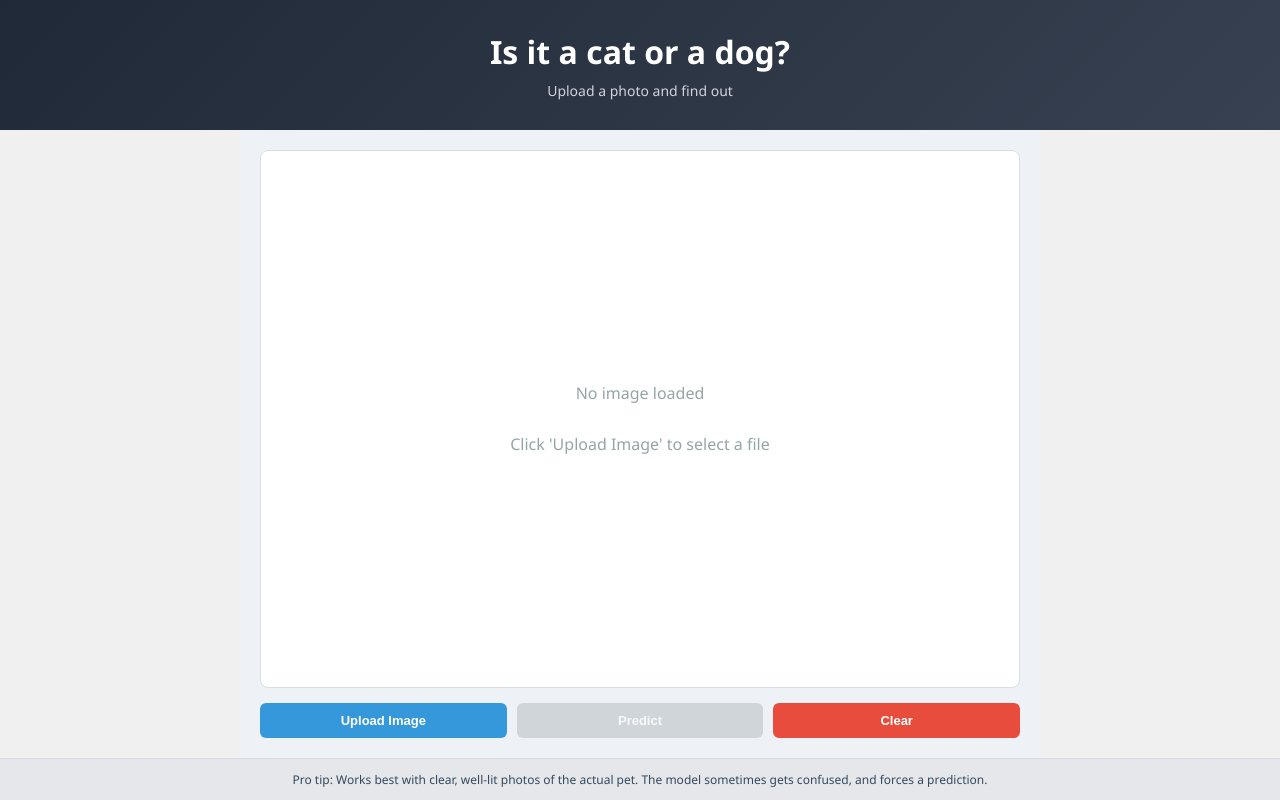
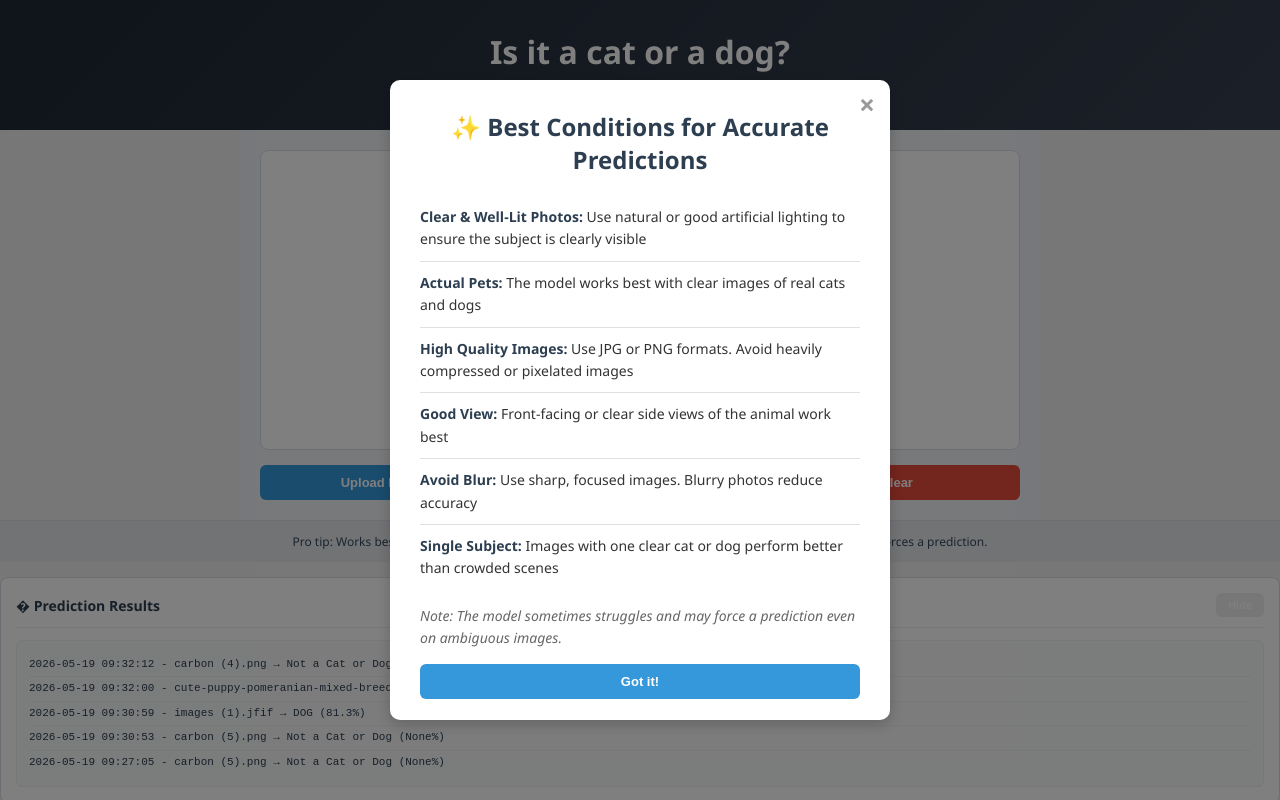
Before and after one commit to Yeonioi/CatvsDog, a Flask app: page / in a window 1280 px wide. Run offline with Flask 3, Linux system fonts and the light colour scheme.

Commit message:
Prompt on launch||Logs added

```diff
--- a/app.py
+++ b/app.py
@@ -3,14 +3,33 @@ Cat vs Dog vs Other Classifier — Flask Web App (3-class)
 """
 
 from flask import Flask, render_template, request, jsonify
+from flask_sqlalchemy import SQLAlchemy
 from PIL import Image, ImageEnhance
 import numpy as np
 from tensorflow import keras
 import os
 import io
+import logging
+from datetime import datetime
 
 app = Flask(__name__)
 app.config['MAX_CONTENT_LENGTH'] = 16 * 1024 * 1024  # 16 MB
+
+# ── Database Config ──────────────────────────────────────────────────────────
+app.config['SQLALCHEMY_DATABASE_URI'] = 'sqlite:///predictions.db'
+app.config['SQLALCHEMY_TRACK_MODIFICATIONS'] = False
+db = SQLAlchemy(app)
+
+# ── Logging Config ───────────────────────────────────────────────────────────
+logging.basicConfig(
+    level=logging.INFO,
+    format='%(asctime)s - %(name)s - %(levelname)s - %(message)s',
+    handlers=[
+        logging.FileHandler('app.log'),
+        logging.StreamHandler()
+    ]
+)
+logger = logging.getLogger(__name__)
 
 # ── Config (must match train.py) ─────────────────────────────────────────────
 IMG_SIZE       = 128
@@ -28,13 +47,32 @@ UNCERTAIN_MARGIN  = 0.15   # top-2 gap below this → "uncertain"
 OTHER_THRESHOLD   = 0.35   # at or below this → default to "other" (no confidence bar)
 TTA_RUNS          = 6      # 1 clean + 5 augmented (batched in one predict call)
 
+# ── Database Model ───────────────────────────────────────────────────────────
+class Prediction(db.Model):
+    id = db.Column(db.Integer, primary_key=True)
+    timestamp = db.Column(db.DateTime, default=datetime.utcnow)
+    filename = db.Column(db.String(255))
+    predicted_class = db.Column(db.String(50))
+    confidence = db.Column(db.Float)
+    all_probs = db.Column(db.JSON)  # Store all class probabilities
+
+    def __repr__(self):
+        return f'<Prediction {self.predicted_class} {self.confidence}%>'
+
 # ── Load model ───────────────────────────────────────────────────────────────
 model = None
 if os.path.exists(MODEL_PATH):
     model = keras.models.load_model(MODEL_PATH)
     print(f"Model loaded from {MODEL_PATH}")
+    logger.info(f"Model loaded from {MODEL_PATH}")
 else:
     print(f"Model not found at '{MODEL_PATH}'. Run train.py first.")
+    logger.warning(f"Model not found at '{MODEL_PATH}'. Run train.py first.")
+
+# Create database tables on first run
+with app.app_context():
+    db.create_all()
+    logger.info("Database tables initialized")
 
 
 # ── Preprocessing ─────────────────────────────────────────────────────────────
@@ -111,6 +149,7 @@ def make_other_response():
 # ── Routes ────────────────────────────────────────────────────────────────────
 @app.route('/')
 def index():
+    logger.info("Index page accessed")
     return render_template('index.html')
 
 
@@ -218,6 +257,19 @@ def predict():
             for i in range(len(CLASS_NAMES))
         }
 
+        # Save prediction to database
+        prediction = Prediction(
+            filename=file.filename,
+            predicted_class=result['label'],
+            confidence=result['confidence'],
+            all_probs=all_probs
+        )
+        db.session.add(prediction)
+        db.session.commit()
+
+        # Log prediction
+        logger.info(f"Prediction saved: {file.filename} → {result['label']} (confidence: {result['confidence']}%)")
+
         return jsonify({
             'success':    True,
             'label':      result['label'],
@@ -228,8 +280,63 @@ def predict():
         })
 
     except Exception as e:
+        logger.error(f"Prediction error: {str(e)}")
+        logger.error(f"Prediction error: {str(e)}")
         return jsonify({'error': f'Server error: {str(e)}', 'success': False}), 500
 
 
+# ── History & Stats Endpoints ────────────────────────────────────────────────
+@app.route('/history')
+def history():
+    """View recent predictions (JSON)"""
+    try:
+        predictions = Prediction.query.order_by(Prediction.timestamp.desc()).limit(50).all()
+        logger.info(f"Retrieved {len(predictions)} predictions from history")
+        return jsonify([{
+            'id': p.id,
+            'timestamp': p.timestamp.isoformat(),
+            'filename': p.filename,
+            'class': p.predicted_class,
+            'confidence': p.confidence,
+            'all_probs': p.all_probs
+        } for p in predictions])
+    except Exception as e:
+        logger.error(f"History retrieval error: {str(e)}")
+        return jsonify({'error': f'Failed to retrieve history: {str(e)}', 'success': False}), 500
+
+
+@app.route('/stats')
+def stats():
+    """Get classification statistics"""
+    try:
+        stats_dict = {}
+        for class_name in CLASS_NAMES:
+            count = Prediction.query.filter_by(predicted_class=class_name).count()
+            stats_dict[class_name] = count
+
+        total = sum(stats_dict.values())
+        stats_dict['total'] = total
+        logger.info(f"Stats retrieved: {stats_dict}")
+        return jsonify(stats_dict)
+    except Exception as e:
+        logger.error(f"Stats retrieval error: {str(e)}")
+        return jsonify({'error': f'Failed to retrieve stats: {str(e)}', 'success': False}), 500
+
+
+@app.route('/logs')
+def get_logs():
+    """Get recent prediction results from database"""
+    try:
+        predictions = Prediction.query.order_by(Prediction.timestamp.desc()).limit(50).all()
+        logs = []
+        for p in predictions:
+            log_entry = f"{p.timestamp.strftime('%Y-%m-%d %H:%M:%S')} - {p.filename} → {p.predicted_class} ({p.confidence}%)"
+            logs.append(log_entry)
+        return jsonify({'logs': logs})
+    except Exception as e:
+        return jsonify({'logs': []})  # Return empty logs on error
+
+
 if __name__ == '__main__':
+    logger.info("Starting Flask app on port 5000")
     app.run(debug=True, port=5000)
--- a/requirements.txt
+++ b/requirements.txt
@@ -3,5 +3,6 @@ keras>=3.0.0
 numpy>=1.24.0
 pillow>=10.0.0
 flask>=3.0.0
+flask-sqlalchemy>=3.0.0
 scipy>=1.11.0
 scikit-learn>=1.3.0
--- a/static/script.js
+++ b/static/script.js
@@ -10,8 +10,84 @@ const resultLabel = document.getElementById('resultLabel');
 const confidenceLabel = document.getElementById('confidenceLabel');
 const confidenceBar = document.getElementById('confidenceBar');
 const messageLabel = document.getElementById('messageLabel');
+const logsContainer = document.getElementById('logsContainer');
+const toggleLogsBtn = document.getElementById('toggleLogsBtn');
 
 let currentImage = null;
+let logsVisible = true;
+
+// Fetch and display logs
+async function updateLogs() {
+    try {
+        const response = await fetch('/logs');
+        const data = await response.json();
+
+        if (data.logs && data.logs.length > 0) {
+            let html = '';
+            data.logs.forEach(log => {
+                let className = 'logs-entry';
+                if (log.includes('ERROR')) {
+                    className += ' logs-entry-error';
+                } else if (log.includes('WARNING')) {
+                    className += ' logs-entry-warning';
+                } else if (log.includes('INFO')) {
+                    className += ' logs-entry-info';
+                }
+                html += `<div class="${className}">${escapeHtml(log)}</div>`;
+            });
+            logsContainer.innerHTML = html;
+            // Auto-scroll to bottom
+            logsContainer.scrollTop = logsContainer.scrollHeight;
+        } else {
+            logsContainer.innerHTML = '<div class="logs-loading">No logs yet</div>';
+        }
+    } catch (error) {
+        logsContainer.innerHTML = `<div class="logs-loading">Error loading logs: ${error.message}</div>`;
+    }
+}
+
+// Escape HTML to prevent injection
+function escapeHtml(text) {
+    const div = document.createElement('div');
+    div.textContent = text;
+    return div.innerHTML;
+}
+
+// Toggle logs visibility
+toggleLogsBtn.addEventListener('click', () => {
+    logsVisible = !logsVisible;
+    logsContainer.style.display = logsVisible ? 'block' : 'none';
+    toggleLogsBtn.textContent = logsVisible ? 'Hide' : 'Show';
+});
+
+// Show conditions modal on page load
+window.addEventListener('load', () => {
+    const conditionsModal = document.getElementById('conditionsModal');
+    const closeBtn = document.querySelector('.close-btn');
+    const closeModalBtn = document.getElementById('closeModalBtn');
+
+    // Show modal
+    conditionsModal.style.display = 'flex';
+
+    // Close modal functions
+    const closeModal = () => {
+        conditionsModal.style.display = 'none';
+    };
+
+    closeBtn.addEventListener('click', closeModal);
+    closeModalBtn.addEventListener('click', closeModal);
+
+    // Close modal when clicking outside of it
+    window.addEventListener('click', (event) => {
+        if (event.target === conditionsModal) {
+            closeModal();
+        }
+    });
+
+    // Load logs initially and set auto-refresh
+    updateLogs();
+    setInterval(updateLogs, 2000); // Refresh logs every 2 seconds
+});
 
 // Upload button click
 uploadBtn.addEventListener('click', () => {
@@ -78,6 +154,9 @@ predictBtn.addEventListener('click', async () => {
 
             messageLabel.textContent = data.message;
             resultFrame.style.display = 'block';
+
+            // Update logs after prediction
+            updateLogs();
         } else {
             alert('Error: ' + data.error);
         }
--- a/static/style.css
+++ b/static/style.css
@@ -134,6 +134,77 @@ body {
     background-color: #c0392b;
 }
 
+.btn-small {
+    padding: 6px 12px;
+    font-size: 11px;
+    min-width: auto;
+    flex: none;
+}
+
+/* Logs Panel */
+.logs-panel {
+    background: white;
+    border: 1px solid #d7dde5;
+    border-radius: 8px;
+    padding: 15px;
+    margin-top: 15px;
+}
+
+.logs-header {
+    display: flex;
+    justify-content: space-between;
+    align-items: center;
+    margin-bottom: 12px;
+    padding-bottom: 10px;
+    border-bottom: 1px solid #ecf0f1;
+}
+
+.logs-header h3 {
+    margin: 0;
+    font-size: 14px;
+    color: #2c3e50;
+}
+
+.logs-container {
+    background-color: #f8f9fa;
+    border: 1px solid #ecf0f1;
+    border-radius: 6px;
+    padding: 12px;
+    font-family: 'Courier New', monospace;
+    font-size: 11px;
+    color: #2c3e50;
+    max-height: 250px;
+    overflow-y: auto;
+    line-height: 1.4;
+}
+
+.logs-loading {
+    color: #95a5a6;
+    text-align: center;
+    padding: 20px;
+}
+
+.logs-entry {
+    padding: 4px 0;
+    border-bottom: 1px solid #ecf0f1;
+}
+
+.logs-entry:last-child {
+    border-bottom: none;
+}
+
+.logs-entry-info {
+    color: #3498db;
+}
+
+.logs-entry-warning {
+    color: #f39c12;
+}
+
+.logs-entry-error {
+    color: #e74c3c;
+}
+
 /* Result Frame */
 .result-frame {
     background: white;
@@ -227,3 +298,76 @@ body {
         opacity: 0.5;
     }
 }
+
+/* Modal Styles */
+.modal {
+    display: flex;
+    position: fixed;
+    z-index: 1000;
+    left: 0;
+    top: 0;
+    width: 100%;
+    height: 100%;
+    background-color: rgba(0, 0, 0, 0.5);
+    align-items: center;
+    justify-content: center;
+}
+
+.modal-content {
+    background-color: #fff;
+    padding: 30px;
+    border-radius: 10px;
+    max-width: 500px;
+    width: 90%;
+    box-shadow: 0 4px 15px rgba(0, 0, 0, 0.2);
+    position: relative;
+    max-height: 80vh;
+    overflow-y: auto;
+}
+
+.close-btn {
+    position: absolute;
+    right: 15px;
+    top: 10px;
+    font-size: 28px;
+    font-weight: bold;
+    color: #999;
+    cursor: pointer;
+    line-height: 1;
+}
+
+.close-btn:hover {
+    color: #333;
+}
+
+.modal-content h2 {
+    margin: 0 0 20px 0;
+    color: #2c3e50;
+    text-align: center;
+    font-size: 24px;
+}
+
+.modal-body {
+    color: #333;
+    font-size: 14px;
+    line-height: 1.6;
+}
+
+.modal-body ul {
+    list-style: none;
+    padding: 0;
+    margin: 0;
+}
+
+.modal-body li {
+    padding: 10px 0;
+    border-bottom: 1px solid #e0e0e0;
+}
+
+.modal-body li:last-child {
+    border-bottom: none;
+}
+
+.modal-body strong {
+    color: #2c3e50;
+}
--- a/templates/index.html
+++ b/templates/index.html
@@ -49,6 +49,37 @@
         <div class="info-frame">
             Pro tip: Works best with clear, well-lit photos of the actual pet. The model sometimes gets confused, and forces a prediction.
         </div>
+
+        <!-- Logs Panel -->
+        <div class="logs-panel">
+            <div class="logs-header">
+                <h3>� Prediction Results</h3>
+                <button id="toggleLogsBtn" class="btn btn-small">Hide</button>
+            </div>
+            <div id="logsContainer" class="logs-container">
+                <div class="logs-loading">Loading prediction results...</div>
+            </div>
+        </div>
+    </div>
+
+    <!-- Modal Prompt -->
+    <div id="conditionsModal" class="modal">
+        <div class="modal-content">
+            <span class="close-btn">&times;</span>
+            <h2>✨ Best Conditions for Accurate Predictions</h2>
+            <div class="modal-body">
+                <ul>
+                    <li><strong>Clear & Well-Lit Photos:</strong> Use natural or good artificial lighting to ensure the subject is clearly visible</li>
+                    <li><strong>Actual Pets:</strong> The model works best with clear images of real cats and dogs</li>
+                    <li><strong>High Quality Images:</strong> Use JPG or PNG formats. Avoid heavily compressed or pixelated images</li>
+                    <li><strong>Good View:</strong> Front-facing or clear side views of the animal work best</li>
+                    <li><strong>Avoid Blur:</strong> Use sharp, focused images. Blurry photos reduce accuracy</li>
+                    <li><strong>Single Subject:</strong> Images with one clear cat or dog perform better than crowded scenes</li>
+                </ul>
+                <p style="margin-top: 15px; font-style: italic; color: #666;">Note: The model sometimes struggles and may force a prediction even on ambiguous images.</p>
+            </div>
+            <button id="closeModalBtn" class="btn btn-blue" style="width: 100%; margin-top: 15px;">Got it!</button>
+        </div>
     </div>
 
     <script src="{{ url_for('static', filename='script.js') }}"></script>
```
Also changed, not shown: instance/predictions.db (added), 1 other file.
